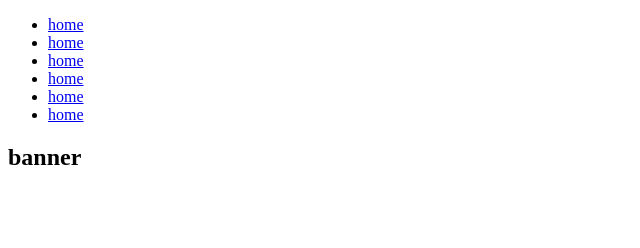
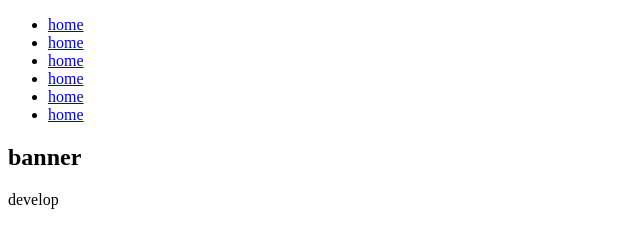
Before and after one commit to rasel2339/test_git, a plain HTML site: page index.html in a window 1280 px wide. Shown: the full height of the page, 0-640 px from the left. Drawn offline with Linux system fonts and the light colour scheme.

Commit message:
after add develop area

```diff
--- a/index.html
+++ b/index.html
@@ -23,5 +23,9 @@
 			<h2>banner</h2>
 		</div>
 	</div>
+
+	<div class="develop_area">
+		<di class="develop">develop</di>
+	</div>
 </body>
 </html>
```
